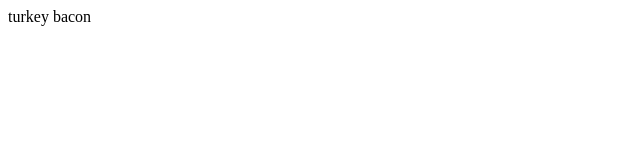
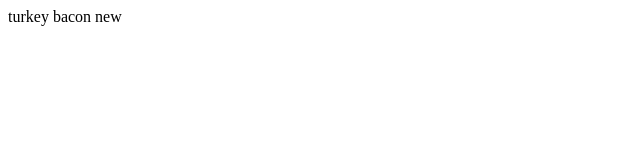
Before and after one commit to Billyfp/test, a plain HTML site: page index.html in a window 1280 px wide. Shown: the full height of the page, 0-640 px from the left. Drawn offline with Linux system fonts and the light colour scheme.

Commit message:
idk how to use this
yup

```diff
--- a/index.html
+++ b/index.html
@@ -4,7 +4,7 @@
 <meta charset="utf-8">
 <title>Untitled Document</title>
 </head>
-<turkey description="turkey"> turkey bacon</turkey>
+<turkey description="turkey"> turkey bacon new</turkey>
 <body>
 </body>
 </html>
```
